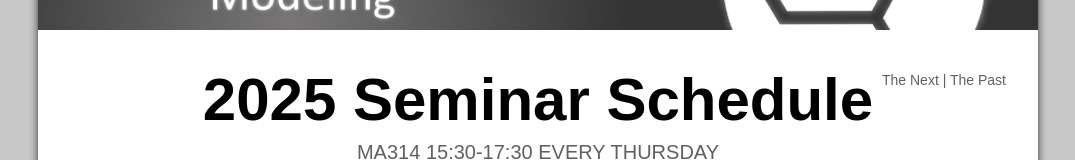
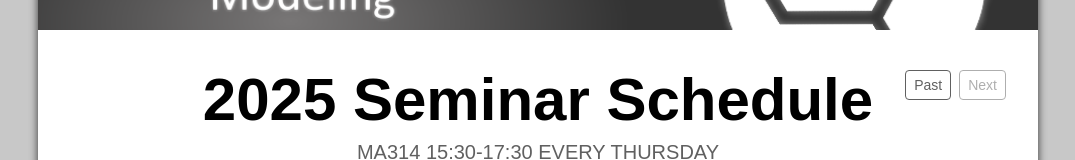
Before and after one commit to ntustRay/cgm-lab-website, a Next.js app: page /seminar-schedule in a window 1280 px wide. Shown: the part 276-436 px from the top of the page, without its empty margins (102-1177 px from the left). Built offline with nearby package versions, Linux system fonts and the light colour scheme.

Commit message:
Refactor SeminarSchedulePage to use dynamic schedule data and add navigation buttons for year selection

```diff
--- a/src/app/seminar-schedule/page.tsx
+++ b/src/app/seminar-schedule/page.tsx
@@ -1,8 +1,8 @@
-// src/app/seminar-schedule/page.tsx
+"use client";
 import Banner from "@/components/shared/Banner";
-import schedule2025Data from "@/data/schedule/schedule2025.json";
+import {schedules} from "@/data/schedule";
 import {endOfWeek, isWithinInterval, startOfWeek} from "date-fns";
-import Link from "next/link";
+import {useState} from "react";
 
 type ScheduleItem = {
   Date: string;
@@ -18,23 +18,32 @@ type ScheduleInfo = {
   time: string;
 };
 
+const years = Object.keys(schedules).sort(); // e.g. ["2020", "2021", "2022", "2023", "2024", "2025"]
+
 export default function SeminarSchedulePage() {
-  // First item contains schedule info
-  const scheduleInfo = schedule2025Data[0] as ScheduleInfo;
+  // Start from the latest year
+  const [currentYearIndex, setCurrentYearIndex] = useState(years.length - 1);
+  const currentYear = years[currentYearIndex];
+  const scheduleData = schedules[currentYear];
 
-  // Rest of items are the actual schedule entries
-  const scheduleItems = schedule2025Data.slice(1) as ScheduleItem[];
+  // Defensive: skip if no data
+  if (!scheduleData || scheduleData.length === 0) {
+    return <div>No schedule data for {currentYear}</div>;
+  }
+
+  const scheduleInfo = scheduleData[0] as ScheduleInfo;
+  const scheduleItems = scheduleData.slice(1) as ScheduleItem[];
 
   // Get today's date and current week range (Monday–Sunday)
   const today = new Date();
   const weekStart = startOfWeek(today, {weekStartsOn: 1}); // Monday
-  const weekEnd = endOfWeek(today, {weekStartsOn: 1});     // Sunday
+  const weekEnd = endOfWeek(today, {weekStartsOn: 1}); // Sunday
 
-  // Helper to parse "M/D" as Date in 2025
+  // Helper to parse "M/D" as Date in the correct year
   function parseScheduleDate(md: string): Date | null {
-    const [month, day] = md.split("/").map(Number);
+    const [month, day] = md?.split("/").map(Number);
     if (!month || !day) return null;
-    return new Date(2025, month - 1, day);
+    return new Date(Number(scheduleInfo.year), month - 1, day);
   }
 
   return (
@@ -44,14 +53,25 @@ export default function SeminarSchedulePage() {
         <div className="text-center mb-8 relative">
           <h1 className="text-6xl font-bold mb-2">{scheduleInfo.year} Seminar Schedule</h1>
           <p className="text-xl mb-1">
-            {scheduleInfo.classroom} {scheduleInfo.time} EVERY {scheduleInfo.day.toUpperCase()}
+            {scheduleInfo.classroom} {scheduleInfo.time} EVERY {scheduleInfo.day?.toUpperCase()}
           </p>
           <p className="text-sm mb-4">NTUST COMPUTER GRAPHICS MULTIMEDIA LABORATORY</p>
 
-          <div className="absolute right-0 top-0 text-sm">
-            <Link href="/seminar-schedule" className="hover:underline">The Next</Link>
-            {" | "}
-            <Link href="/seminar-schedule/archive" className="hover:underline">The Past</Link>
+          <div className="absolute right-0 top-0 text-sm flex gap-2">
+            <button
+              className="px-2 py-1 border rounded disabled:opacity-50"
+              onClick={() => setCurrentYearIndex((i) => Math.max(0, i - 1))}
+              disabled={currentYearIndex === 0}
+            >
+              Past
+            </button>
+            <button
+              className="px-2 py-1 border rounded disabled:opacity-50"
+              onClick={() => setCurrentYearIndex((i) => Math.min(years.length - 1, i + 1))}
+              disabled={currentYearIndex === years.length - 1}
+            >
+              Next
+            </button>
           </div>
         </div>
 
--- /dev/null
+++ b/src/data/schedule/index.ts
@@ -0,0 +1,39 @@
+import schedule2008 from "./schedule2008.json";
+import schedule2009 from "./schedule2009.json";
+import schedule2010 from "./schedule2010.json";
+import schedule2011 from "./schedule2011.json";
+import schedule2012 from "./schedule2012.json";
+import schedule2013 from "./schedule2013.json";
+import schedule2014 from "./schedule2014.json";
+import schedule2015 from "./schedule2015.json";
+import schedule2016 from "./schedule2016.json";
+import schedule2017 from "./schedule2017.json";
+import schedule2018 from "./schedule2018.json";
+import schedule2019 from "./schedule2019.json";
+import schedule2020 from "./schedule2020.json";
+import schedule2021 from "./schedule2021.json";
+import schedule2022 from "./schedule2022.json";
+import schedule2023 from "./schedule2023.json";
+import schedule2024 from "./schedule2024.json";
+import schedule2025 from "./schedule2025.json";
+
+export const schedules = {
+  2008: schedule2008,
+  2009: schedule2009,
+  2010: schedule2010,
+  2011: schedule2011,
+  2012: schedule2012,
+  2013: schedule2013,
+  2014: schedule2014,
+  2015: schedule2015,
+  2016: schedule2016,
+  2017: schedule2017,
+  2018: schedule2018,
+  2019: schedule2019,
+  2020: schedule2020,
+  2021: schedule2021,
+  2022: schedule2022,
+  2023: schedule2023,
+  2024: schedule2024,
+  2025: schedule2025,
+};
```
